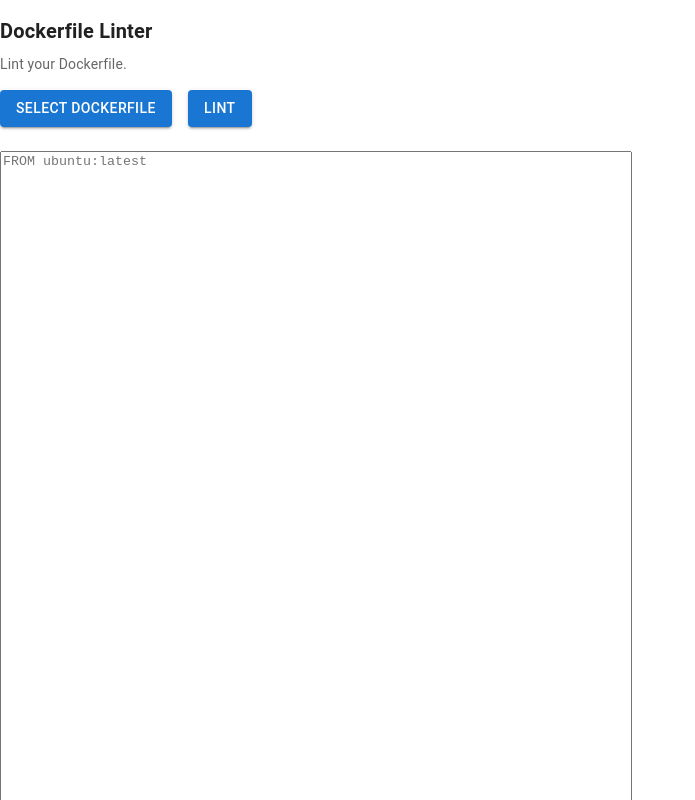
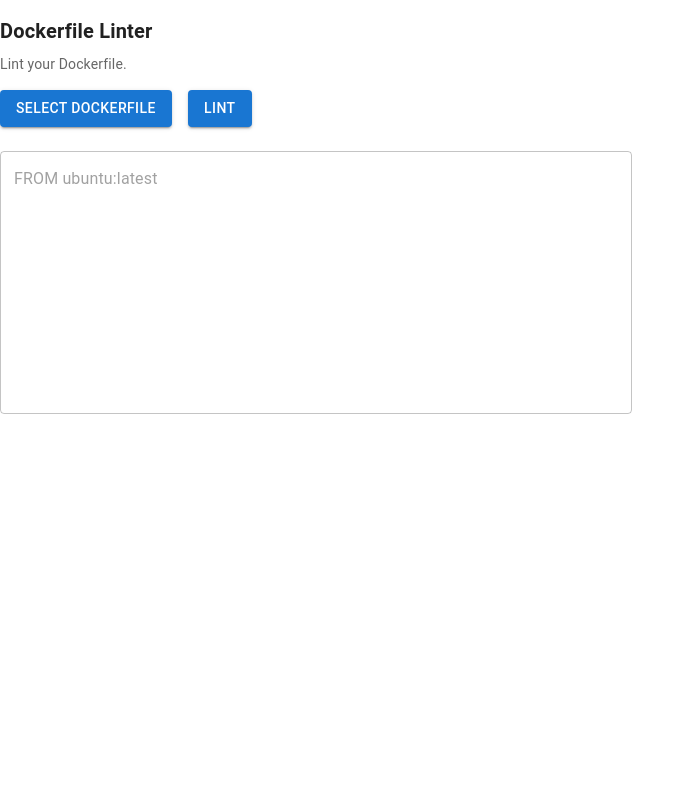
Before and after one commit to felipecruz91/dockerfile-linter-extension, a React (Create React App) app in the folder ui/: page / in a window 1280 px wide. Shown: the top 800 px of the page, without its empty margins (0-695 px from the left). Built offline with nearby package versions, Linux system fonts and the light colour scheme; what @docker/docker-mui-theme, @docker/extension-api-client would draw is missing.

Commit message:
Replace TextareaAutosize with TextField

```diff
--- a/ui/src/App.js
+++ b/ui/src/App.js
@@ -11,7 +11,7 @@ import { DockerMuiThemeProvider } from "@docker/docker-mui-theme";
 import { createDockerDesktopClient } from "@docker/extension-api-client";
 import SyntaxHighlighter from "react-syntax-highlighter";
 import { vs, vs2015 } from "react-syntax-highlighter/dist/esm/styles/hljs";
-import TextareaAutosize from "@mui/material/TextareaAutosize";
+import TextField from "@mui/material/TextField";
 import Grid from "@mui/material/Grid";
 import Skeleton from "@mui/material/Skeleton";
 import "./App.css";
@@ -72,6 +72,7 @@ function App() {
     React.useState(false);
   const [dockerfileOpened, setDockerfileOpened] = React.useState(false);
   const [linting, setLinting] = React.useState(false);
+  const [dirty, setDirty] = React.useState(false);
   const [hints, setHints] = React.useState([]);
   const [mode, setMode] = useState("light");
   const ddClient = useDockerDesktopClient();
@@ -141,6 +142,7 @@ function App() {
 
           setHints(hs);
           setLinting(false);
+          setDirty(false);
         }
       });
   };
@@ -267,18 +269,18 @@ function App() {
 
         <Grid container spacing={2} mt={"8px"} mb={"8px"}>
           <Grid item xs={6}>
-            <TextareaAutosize
-              aria-label="empty textarea"
+            <TextField
+              id="outlined-multiline-flexible"
               placeholder="FROM ubuntu:latest"
               spellCheck="false"
+              multiline
               minRows={10}
-              // maxRows={20}
               value={dockerfileContent}
               onChange={(e) => {
+                setDirty(true);
                 setDockerfileContent(e.target.value);
               }}
-              // defaultValue="FROM ubuntu:latest"
-              style={{ width: "100%", height: "100%" }}
+              fullWidth
             />
           </Grid>
           <Grid item xs={6}>
@@ -322,6 +324,9 @@ function App() {
                         if (lhint !== undefined) {
                           color = levelColors[lhint.level];
                         }
+                        if (dirty) {
+                          color = "grey";
+                        }
 
                         if (special) {
                           return {
@@ -329,7 +334,7 @@ function App() {
                               display: "block",
                               cursor: "pointer",
                               // color: color ?? "none",
-                              borderLeft: color,
+                              borderColor: color,
                               borderLeftStyle: "solid",
                               borderWidth: "thick",
                               flexWrap: "wrap",
@@ -351,7 +356,10 @@ function App() {
                           };
                         } else {
                           return {
-                            style: { paddingLeft: "5px", flexWrap: "wrap" },
+                            style: {
+                              paddingLeft: "5px",
+                              flexWrap: "wrap",
+                            },
                           };
                         }
                       }}
```
